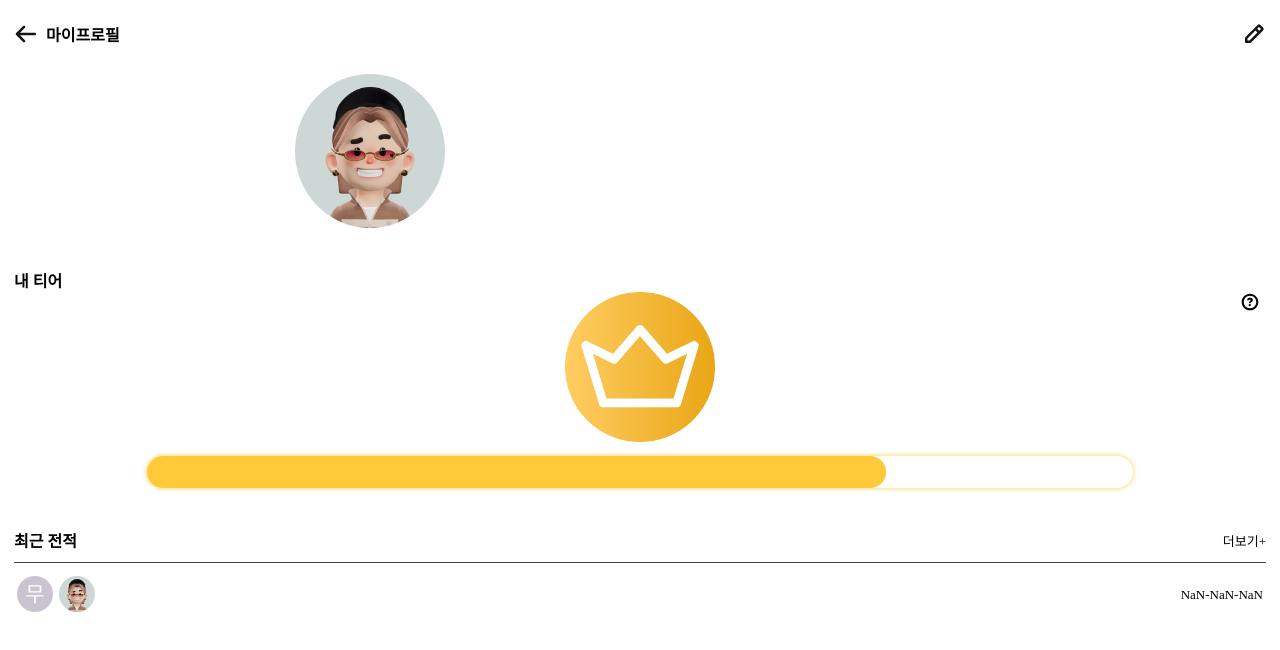
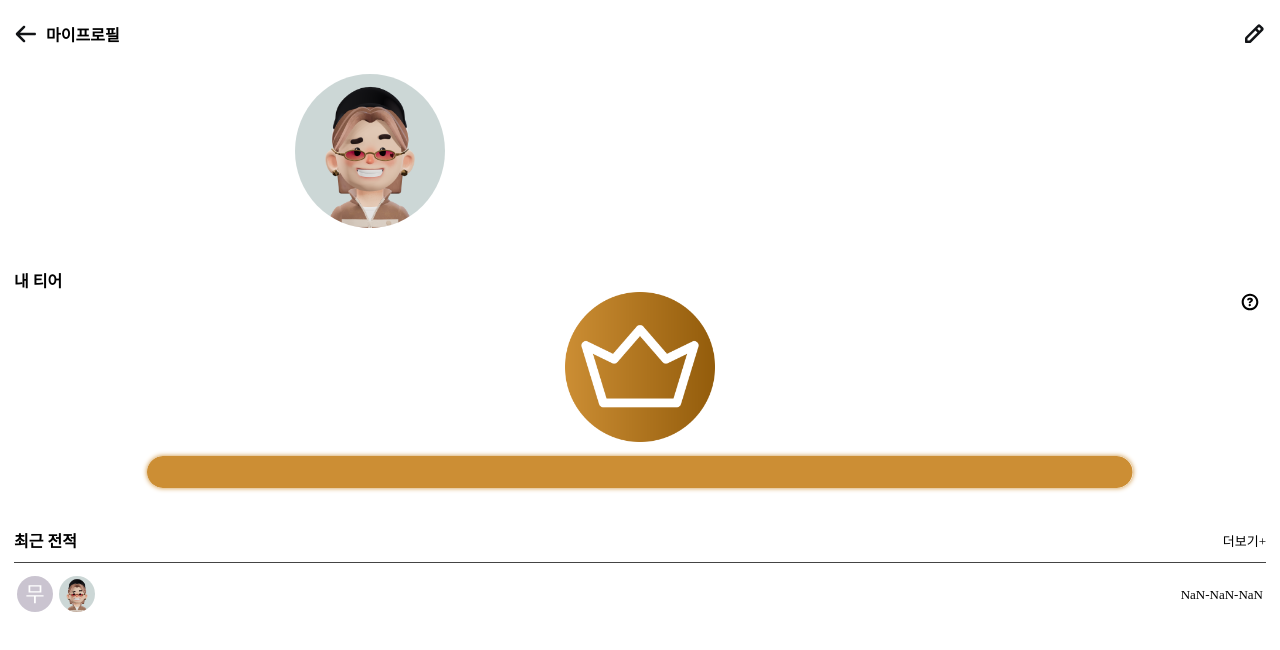
Before and after one commit to TEAM-DGRR/dgrr, a React (Create React App) app in the folder frontend/: page /myprofile in a window 1280 px wide. Shown: the top 650 px of the page. Built offline with nearby package versions, Linux system fonts and the light colour scheme; no server answers.

Commit message:
design: 티어 색상 추가

```diff
--- a/frontend/src/assets/scss/Profile.scss
+++ b/frontend/src/assets/scss/Profile.scss
@@ -1,4 +1,8 @@
 @import 'App.scss';
+
+$tier_gold: #feca39;
+$tier_silver: #c0c0c0;
+$tier_bronze: #cc8e34;
 
 .MyProfile {
 	width: 100%;
@@ -115,7 +119,7 @@
 		overflow: hidden;
 		transition: all 0.5s;
 		will-change: transform;
-		box-shadow: 0 0 5px #feca39;
+		box-shadow: 0 0 5px $tier_bronze;
 	}
 
 	.progress-bar {
@@ -123,7 +127,7 @@
 		height: 100%;
 		width: 100%;
 		content: '';
-		background-color: #feca39;
+		background-color: $tier_bronze;
 		top: 0;
 		bottom: 0;
 		left: -100%;
--- a/frontend/src/pages/ProfilePages/MyProfileMain.tsx
+++ b/frontend/src/pages/ProfilePages/MyProfileMain.tsx
@@ -1,6 +1,8 @@
 import arrowleft from 'assets/images/ico_arrow-left_24px.svg';
 import editImg from 'assets/images/ico_edit_24px.svg';
 import profileImg from 'assets/images/peeps-avatar.png';
+import tierBronze from 'assets/images/tier_bronze.png';
+import tierSilver from 'assets/images/tier_silver.png';
 import tierGold from 'assets/images/tier_gold.png';
 import winImg from 'assets/images/result_win.svg';
 import loseImg from 'assets/images/result_lose.svg';
@@ -45,8 +47,8 @@ export const MyProfileMain = () => {
 
 	const [ratingList, setRatingList] = useState([
 		{
-			rating: null,
-			season: null,
+			rating: 0,
+			season: 0,
 		},
 	]);
 
@@ -64,7 +66,7 @@ export const MyProfileMain = () => {
 	const progressBarRef = useRef(null);
 	const progressBarTextRef = useRef(null);
 
-	const progressBarStates = [0, 75];
+	const progressBarStates = [0, 100];
 
 	useEffect(() => {
 		let time = 0;
@@ -78,7 +80,7 @@ export const MyProfileMain = () => {
 					gsap.to(progressBarRef.current, {
 						x: `${state}%`,
 						duration: 2,
-						backgroundColor: '#ffd700',
+						// backgroundColor: '#ffd700',
 					});
 				} else {
 					gsap.to(progressBarRef.current, {
@@ -147,12 +149,20 @@ export const MyProfileMain = () => {
 
 				<div className='tier'>
 					<span>내 티어</span>
-					{ratingList[0].rating}
 					<div className='tierInfo'>
 						<img src={questionImg} alt='티어 정보 보기' onClick={openModal} />
 					</div>
 					<div className='tierImage'>
-						<img src={tierGold} alt='티어 예시' />
+						<img
+							src={
+								ratingList[0].rating < 1600
+									? tierBronze
+									: ratingList[0].rating < 1800
+									? tierSilver
+									: tierGold
+							}
+							alt='티어 예시'
+						/>
 					</div>
 					<div>
 						<div className='container'>
```
